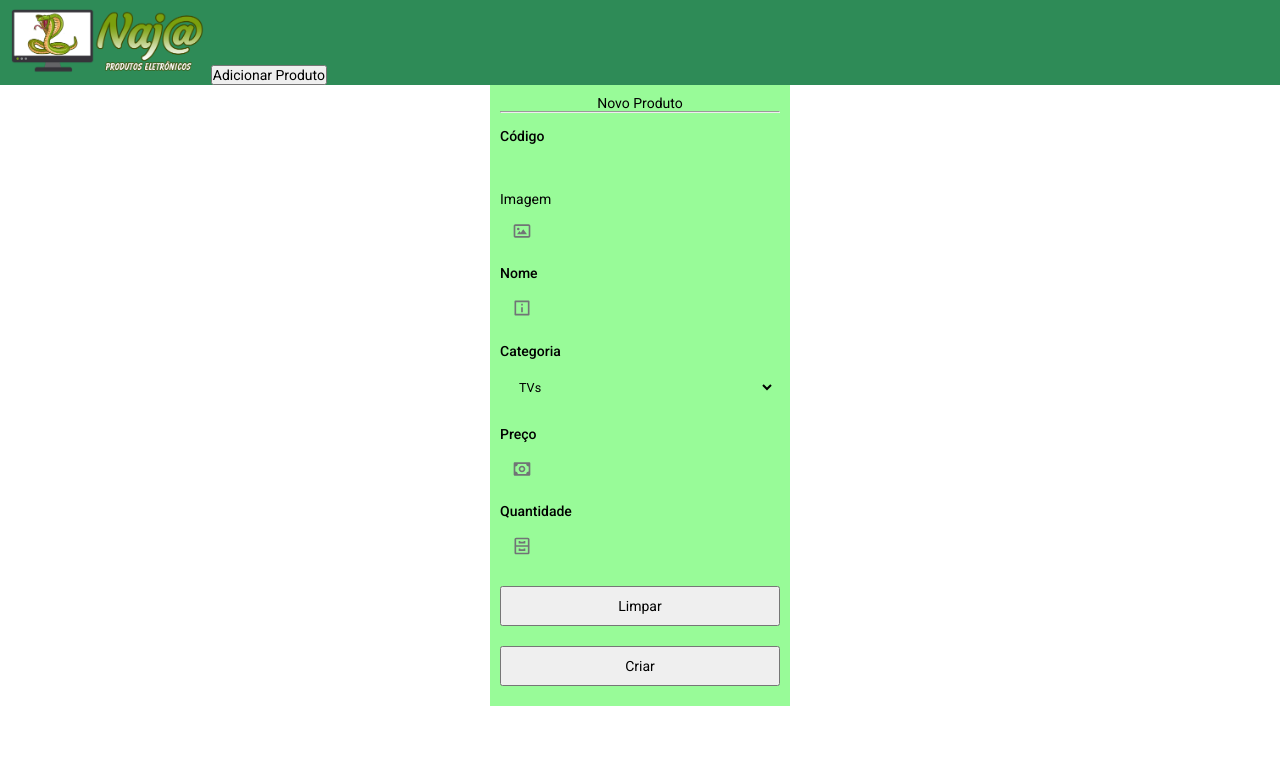
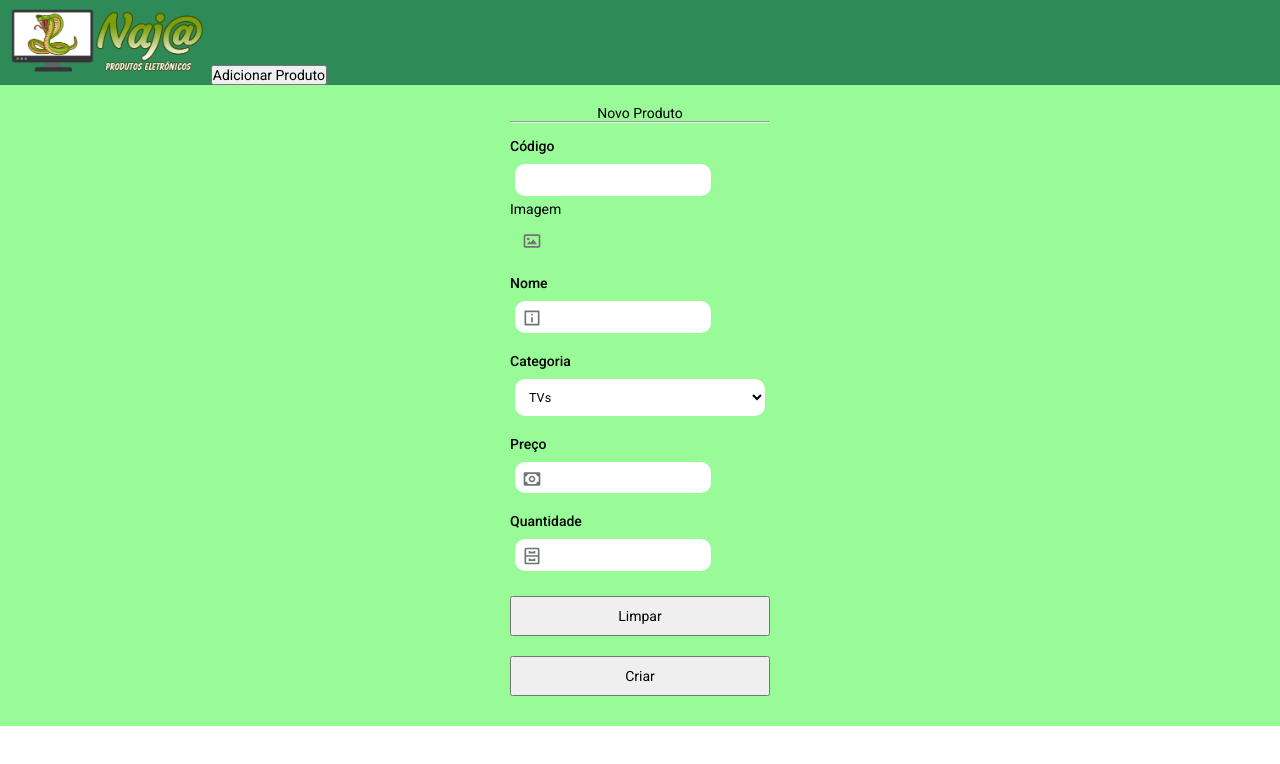
Before and after one commit to Matheusrsm/frontend-lojanaja, a React (Create React App) app: page /newproduct in a window 1280 px wide. Shown: the top 764 px of the page. Built offline with nearby package versions, Linux system fonts and the light colour scheme; sample sign-in values are in the browser's storage.

Commit message:
Estilizando...

```diff
--- a/src/components/CriarProduto/index.jsx
+++ b/src/components/CriarProduto/index.jsx
@@ -102,6 +102,7 @@ export default class CriarProduto extends Component {
 
         console.dir(prod);
     }
+
     render() {
     return (
         <div className='container-novo-produto'>
@@ -124,7 +125,7 @@ export default class CriarProduto extends Component {
             </div>
             <div className="grid">
               <label for="productCategory">Categoria</label>
-              <select name="productCategory" value={this.state.productCategory} onChange={this.manipulador}>
+              <select id="selectcategorias" name="productCategory" value={this.state.productCategory} onChange={this.manipulador}>
                 <option value="tv">TVs</option>
                 <option value="eletrodomestico">Eletrodomésticos</option>
                 <option value="videogame">Videogames</option>
--- a/src/components/CriarProduto/style.css
+++ b/src/components/CriarProduto/style.css
@@ -1,4 +1,24 @@
-input select {
+#code {
+  background-color: white;
+}
+
+#productImage {
+  background-color: white;
+}
+
+#name {
+  background-color: white;
+}
+
+#selectcategorias {
+  background-color: white;
+}
+
+#price {
+  background-color: white;
+}
+
+#quantity {
   background-color: white;
 }
 
@@ -10,10 +30,10 @@ input select {
 
 #rightsidebar {
     justify-content: center;
-    padding: 10px;
+    padding: 20px;
     width: 300px;
     right: 0;
-    background-color: palegreen;
+    border: black;
     align-items: center;
   }
 
@@ -42,7 +62,6 @@ input select {
     font-weight: 700;
     text-align: center;
     font-size: 0.9em;
-    background-color: var(--verde-claro);
     border: none;
     height: 2.5em;
     padding: 5px 10px;
@@ -108,6 +127,7 @@ input select {
 
   h4.label {
     padding-top: 15px;
+    color: var(--claro);
     font-weight: 500;
   }
 
@@ -115,9 +135,11 @@ input select {
     text-align: center;
     height: 2.4em;
     line-height: 1.7em;
+    background-color: var(--verde-claro);
     margin: 5px;
     border-radius: 10px;
     cursor: pointer;
+    color: var(--cinza);
     padding: 5px 10px;
     padding-left: 60px;
     background-position: 7px 9px;
--- a/src/components/MenuSuperior/MenuSuperior.css
+++ b/src/components/MenuSuperior/MenuSuperior.css
@@ -1,5 +1,5 @@
 #botaoAddProduto {
-    margin-right: 10px;
+    margin-right: 15px;
     align-items: center;
 }
 
--- a/src/components/MenuSuperior/MenuSuperior.jsx
+++ b/src/components/MenuSuperior/MenuSuperior.jsx
@@ -12,7 +12,7 @@ class MenuSuperior extends Component {
           <img id="logo" src={logo} alt="logo" />
         </Link>
         <Link to="/newProduct">
-          <button type="button" class="btn btn-light">Adicionar Produto</button>
+          <button id="botaoAddProduto" type="button" class="btn btn-light">Adicionar Produto</button>
         </Link>
       </nav>
     );
--- a/src/pages/NovoProduto/index.jsx
+++ b/src/pages/NovoProduto/index.jsx
@@ -2,6 +2,8 @@ import React from 'react';
 
 import MenuSuperior from '../../components/MenuSuperior/MenuSuperior';
 import CriarProduto from '../../components/CriarProduto/index';
+
+import './style.css';
 
 function NovoProduto() {
   return (
--- a/src/pages/NovoProduto/style.css
+++ b/src/pages/NovoProduto/style.css
@@ -1,3 +1,3 @@
-* {
+div {
     background-color: palegreen;
 }
```
